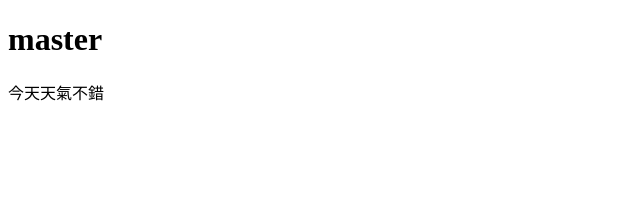
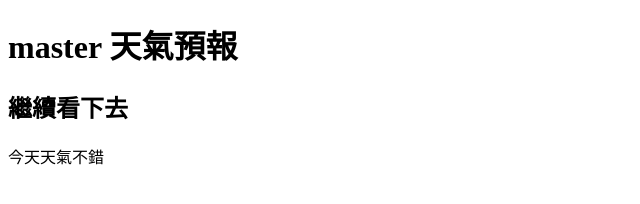
Before and after one commit to superkkmax/0416-2, a plain HTML site: page index.html in a window 1280 px wide. Shown: the whole page, without its empty margins (0-640 px from the left). Drawn offline with Linux system fonts and the light colour scheme.

Commit message:
add title (master)

```diff
--- a/index.html
+++ b/index.html
@@ -5,7 +5,8 @@
 	<title>Document</title>
 </head>
 <body>
-	<h1>master</h1>
+	<h1 class="title">master 天氣預報</h1>
+	<h2>繼續看下去</h2>
 	 <span>今天天氣不錯</span>
 </body>
 </html>
```
